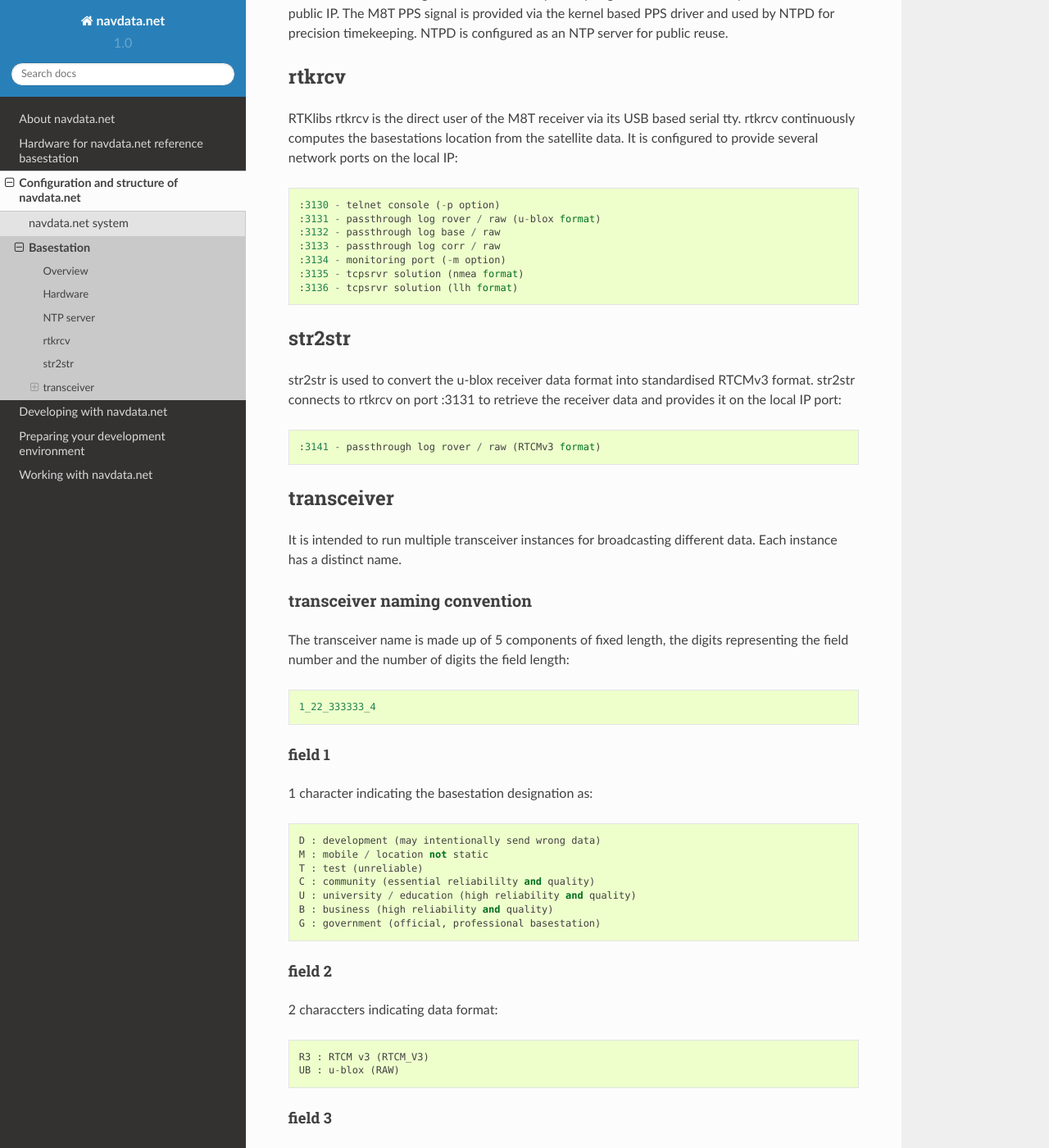
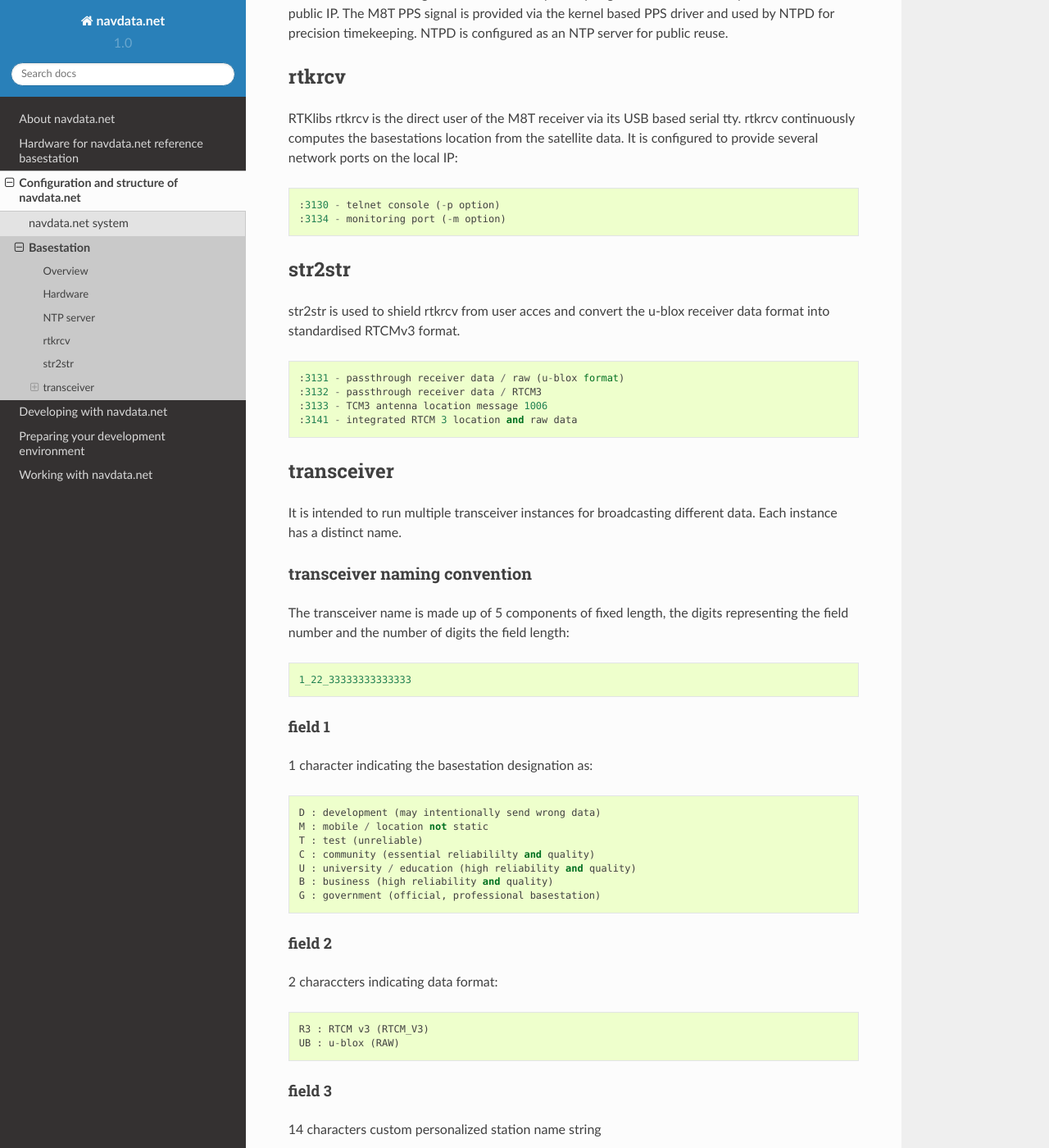
Before and after one commit to navdata-net/documentation, a Sphinx documentation site: the page built from source/configuration/basestation.rst, in a window 1280 px wide and 1400 px high, scrolled down 515 px. Shown: the whole window at 82% size. Built offline with Sphinx 7.4.7 and the Read the Docs theme 2.0.0, drawn with Linux system fonts in a browser that asks for light colours; some of the changed text lies outside the part shown.

Commit message:
Update ports and station naming

```diff
--- a/source/configuration/basestation.rst
+++ b/source/configuration/basestation.rst
@@ -33,22 +33,19 @@ tty. rtkrcv continuously computes the basestations location from the satellite
 data. It is configured to provide several network ports on the local IP::
 
   :3130 - telnet console (-p option)
-  :3131 - passthrough log rover / raw (u-blox format)
-  :3132 - passthrough log base / raw
-  :3133 - passthrough log corr / raw
   :3134 - monitoring port (-m option)
-  :3135 - tcpsrvr solution (nmea format)
-  :3136 - tcpsrvr solution (llh format)
 
 
 str2str
 -------
 
-str2str is used to convert the u-blox receiver data format into standardised
-RTCMv3 format. str2str connects to rtkrcv on port :3131 to retrieve the receiver
-data and provides it on the local IP port::
+str2str is used to shield rtkrcv from user acces and convert the u-blox receiver
+data format into standardised RTCMv3 format. ::
 
-  :3141 - passthrough log rover / raw (RTCMv3 format)
+  :3131 - passthrough receiver data / raw (u-blox format)
+  :3132 - passthrough receiver data / RTCM3
+  :3133 - TCM3 antenna location message 1006
+  :3141 - integrated RTCM 3 location and raw data
 
 
 transceiver
@@ -64,7 +61,7 @@ transceiver naming convention
 The transceiver name is made up of 5 components of fixed length, the digits
 representing the field number and the number of digits the field length::
 
-  1_22_333333_4
+  1_22_33333333333333
 
 
 field 1
@@ -93,20 +90,13 @@ field 2
 field 3
 '''''''
 
-7 digits indicating height of the basestation antenna prefixed with 0s if
-needed of which the last 3 digits are decimals.
-
-
-field 4
-'''''''
-
-Custom / personalized string
+14 characters custom personalized station name string
 
 
 example
 '''''''
 
-D_UB_0480.182_MyBase
+D_UB_MyBase
 
 
 
```
